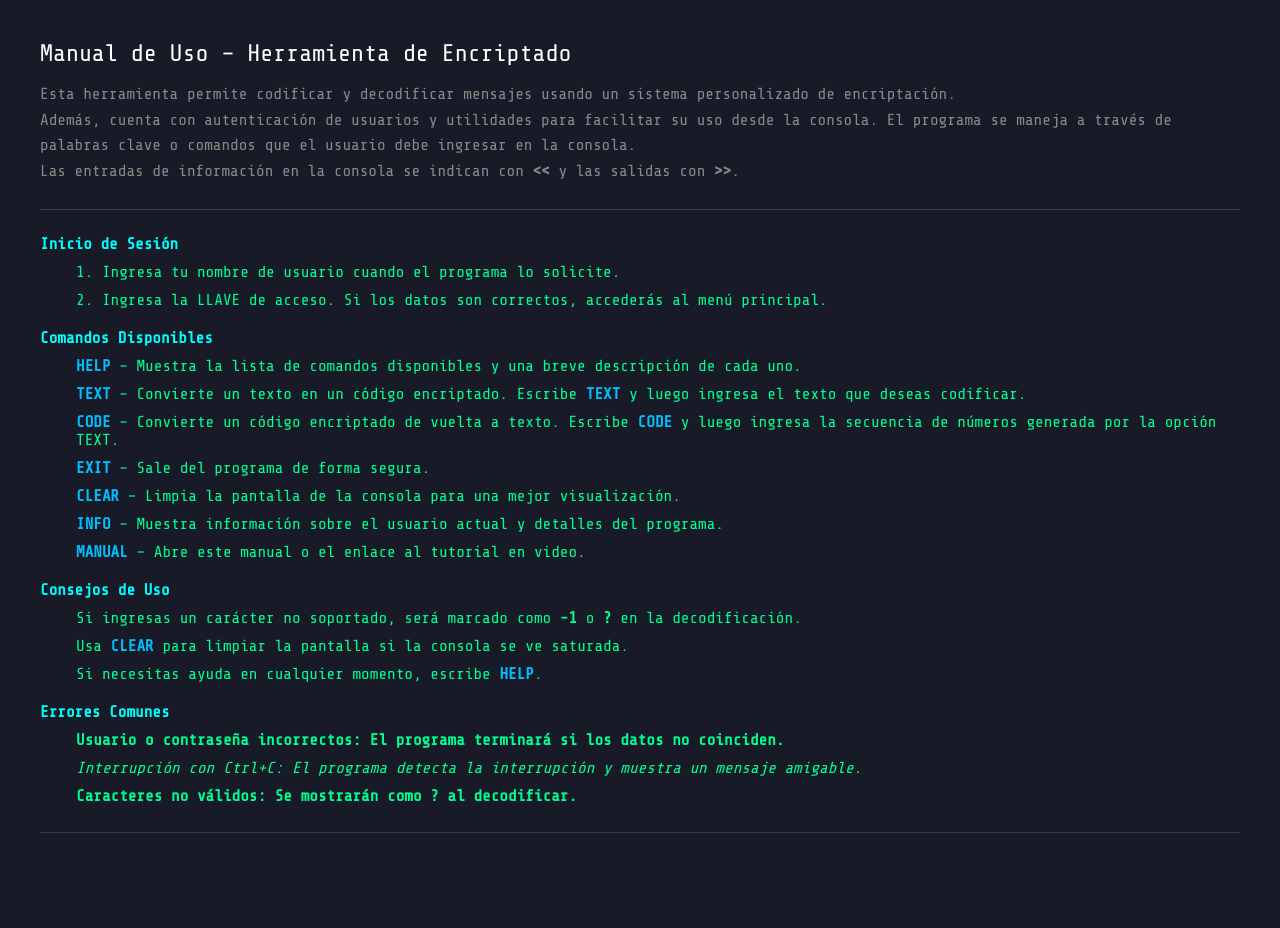
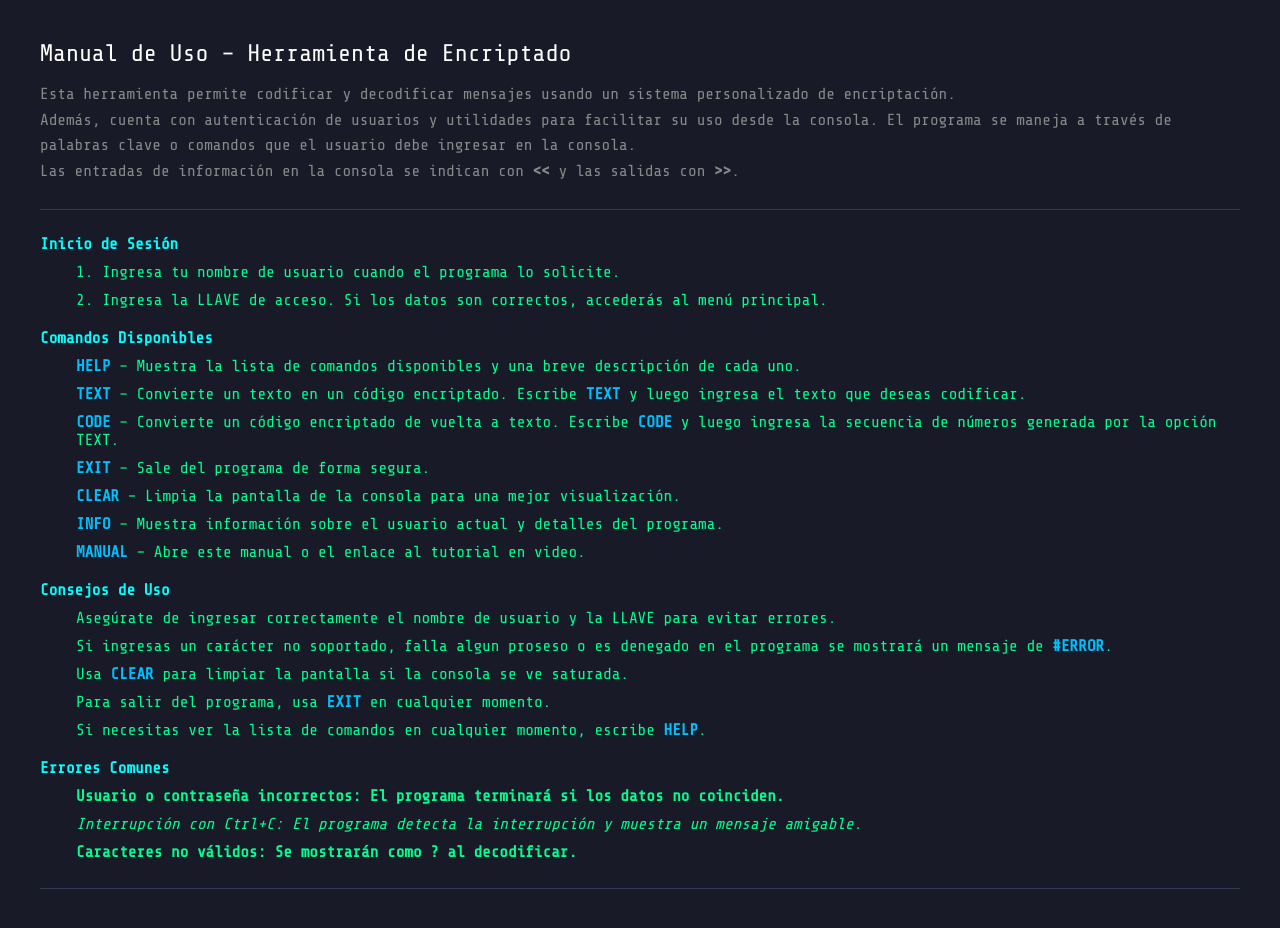
Before and after one commit to M4rce129/Encriptador, a plain HTML site: page index.html in a window 1280 px wide. Before the commit the page ends 898 px from the top, so only its background shows below. Drawn offline with nearby package versions, Linux system fonts and the light colour scheme.

Commit message:
MANUAL FINAL

```diff
--- a/index.html
+++ b/index.html
@@ -116,10 +116,13 @@
 
     <span class="Carpet">Consejos de Uso</span>
     <ul>
-        <li class="Archive">Si ingresas un carácter no soportado, será marcado como <b>-1</b> o <b>?</b> en la decodificación.</li>
+        <li class="Archive">Asegúrate de ingresar correctamente el nombre de usuario y la LLAVE para evitar errores.</li>
+        <li class="Archive">Si ingresas un carácter no soportado, falla algun proseso o es denegado en el programa se mostrará un mensaje de <span class="keyword">#ERROR</span>.</li>
         <li class="Archive">Usa <span class="keyword">CLEAR</span> para limpiar la pantalla si la consola se ve saturada.</li>
-        <li class="Archive">Si necesitas ayuda en cualquier momento, escribe <span class="keyword">HELP</span>.</li>
+        <li class="Archive">Para salir del programa, usa <span class="keyword">EXIT</span> en cualquier momento.</li>
+        <li class="Archive">Si necesitas ver la lista de comandos en cualquier momento, escribe <span class="keyword">HELP</span>.</li>
     </ul>
+
 
     <span class="Carpet">Errores Comunes</span>
     <ul>
```
